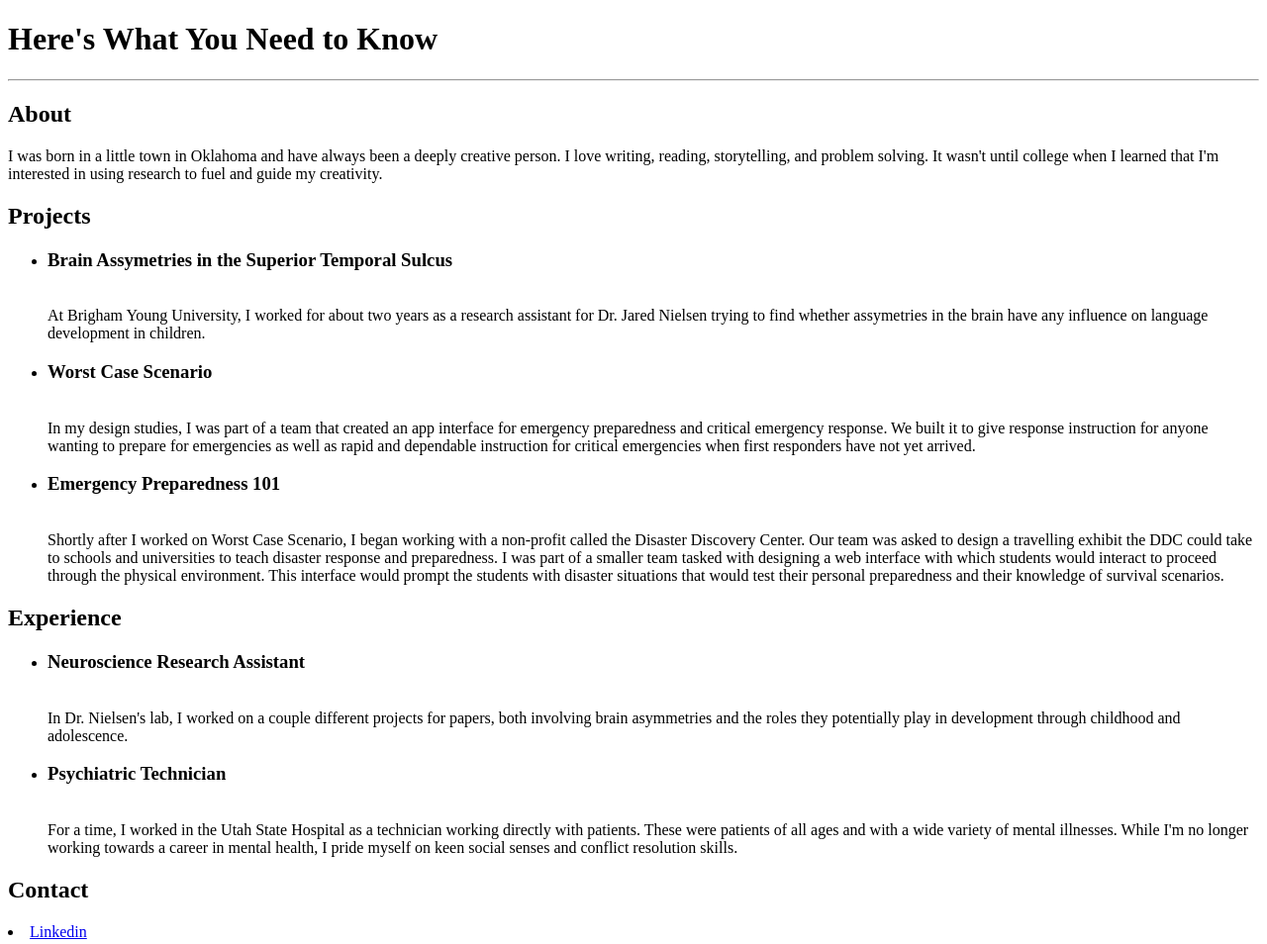
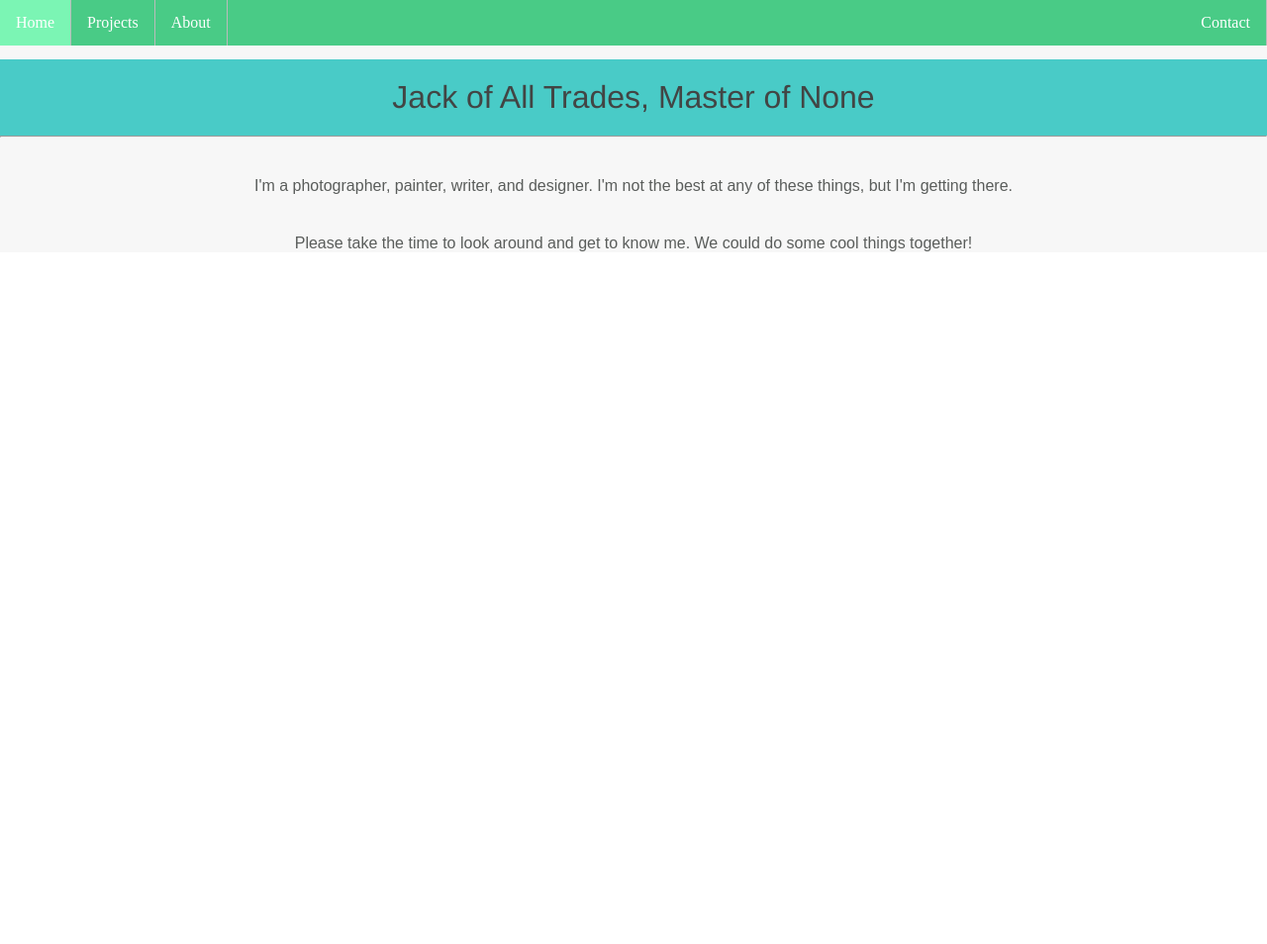
Before and after one commit to Grayhaym/portfolio, a plain HTML site: page index.html in a window 1280 px wide. Shown: the whole page at 99% size. After the commit the page ends 800 px from the top, so only its background shows below. Drawn offline with Linux system fonts and the light colour scheme.

Commit message:
portfolio w/ CSS

```diff
--- a/index.html
+++ b/index.html
@@ -1,56 +1,36 @@
 <!DOCTYPE html>
 <html lang='en'>
   <head>
+    <meta charset='UTF-8'/>
     <title>John's Portfolio</title>
+    <link rel='stylesheet' href='styles.css'/>
   </head>
   <body>
-    <h1>Here's What You Need to Know</h1>
-    <hr/>
-    <h2>About</h2>
+    <div class = 'page'>
+      <ul class='bar'>
+        <li class ='active'><a href="index.html">Home</a></li>
+        <li><a href="projects.html">Projects</a></li>
+        <li><a href="about.html">About</a></li>
+        <li style = "float:right"><a href="contact.html">Contact</a></li>
+      </ul>
 
-    <p>I was born in a little town in Oklahoma and have always been
-    a deeply creative person. I love writing, reading, storytelling,
-    and problem solving. It wasn't until college when I learned that
-    I'm interested in using research to fuel and guide my creativity.</p>
+      <div class = 'home'></div>
 
-    <h2>Projects</h2>
+      <h1>Jack of All Trades, Master of None</h1>
+      <hr/>
 
-    <ul>
-      <li><h3>Brain Assymetries in the Superior Temporal Sulcus</h3><br/>At Brigham Young
-      University, I worked for about two years as a research assistant
-      for Dr. Jared Nielsen trying to find whether assymetries in the
-      brain have any influence on language development in children.</li>
-      <li><h3>Worst Case Scenario</h3><br/>In my design studies, I was
-      part of a team that created an app interface for emergency
-      preparedness and critical emergency response. We built it to give
-      response instruction for anyone wanting to prepare for emergencies
-      as well as rapid and dependable instruction for critical emergencies
-      when first responders have not yet arrived. </li>
-      <li><h3>Emergency Preparedness 101</h3><br/>Shortly after I worked
-      on Worst Case Scenario, I began working with a non-profit called the
-      Disaster Discovery Center. Our team was asked to design a travelling
-      exhibit the DDC could take to schools and universities to teach
-      disaster response and preparedness. I was part of a smaller team
-      tasked with designing a web interface with which students would
-      interact to proceed through the physical environment. This interface
-      would prompt the students with disaster situations that would
-      test their personal preparedness and their knowledge of survival
-      scenarios.</li>
-    </ul>
-    <h2>Experience</h2>
-    <ul>
-      <li><h3>Neuroscience Research Assistant</h3><br/>In Dr. Nielsen's
-      lab, I worked on a couple different projects for papers, both
-      involving brain asymmetries and the roles they potentially play in
-      development through childhood and adolescence.</li>
-      <li><h3>Psychiatric Technician</h3><br/>For a time, I worked in the
-      Utah State Hospital as a technician working directly with patients.
-      These were patients of all ages and with a wide variety of mental
-      illnesses. While I'm no longer working towards a career in mental
-      health, I pride myself on keen social senses and conflict resolution
-      skills.</li>
-    </ul>
-    <h2>Contact</h2>
-      <li><a href='https://www.linkedin.com/in/johnward15/'>Linkedin</a></li>
+      <div></div>
+
+      <p>I'm a photographer, painter, writer, and designer. I'm not the
+        best at any of these things, but I'm getting there.</p>
+
+      <div></div>
+
+      <p>Please take the time to look around and get to know me. We
+      could do some cool things together!</p>
+
+
+      </ul>
+    </div>
   </body>
 </html>
--- /dev/null
+++ b/styles.css
@@ -0,0 +1,77 @@
+* {
+  margin: 0;
+  padding: 0;
+  box-sizing: border-box;
+}
+
+.page {
+  background-color: #F7F7F7;
+  padding: 0;
+}
+
+.bar {
+  list-style-type: none;
+  margin: 0;
+  padding: 0;
+  overflow: hidden;
+  background-color: #49CB86;
+  position: fixed;
+  top: 0;
+  width: 100%;
+}
+
+li {
+  float:left;
+  border-right: 1px solid #bbb;
+}
+
+li a {
+  display: block;
+  color: white;
+  text-align: center;
+  padding: 14px 16px;
+  text-decoration: none;
+}
+
+li a:hover {
+  background-color: #7BF5B4;
+}
+
+.active {
+  background-color: #36B170;
+}
+
+h1, h2, h3, h4, h5, h6 {
+  font-family: "Helvetica", "Arial", sans-serif;
+  font-weight: normal;
+}
+
+h1 {
+  text-align: center;
+  padding:20px;
+  background-color: #49CBC7;
+  color: #424544
+}
+
+h2 {
+  font-size: 36px;
+  padding: 25px;
+  text-align: center;
+  color: #424544
+
+}
+
+div {
+  padding: 20px;
+}
+
+.home {
+  padding: 30px;
+}
+
+p {
+  text-align: center;
+  font-family: "Arial", sans-serif;
+  font-size: 16px;
+  color: #5A5D5B;
+}
```
Also changed, not shown: about.html (added, +27 -0 lines), contact.html (added, +21 -0 lines), projects.html (added, +47 -0 lines).
